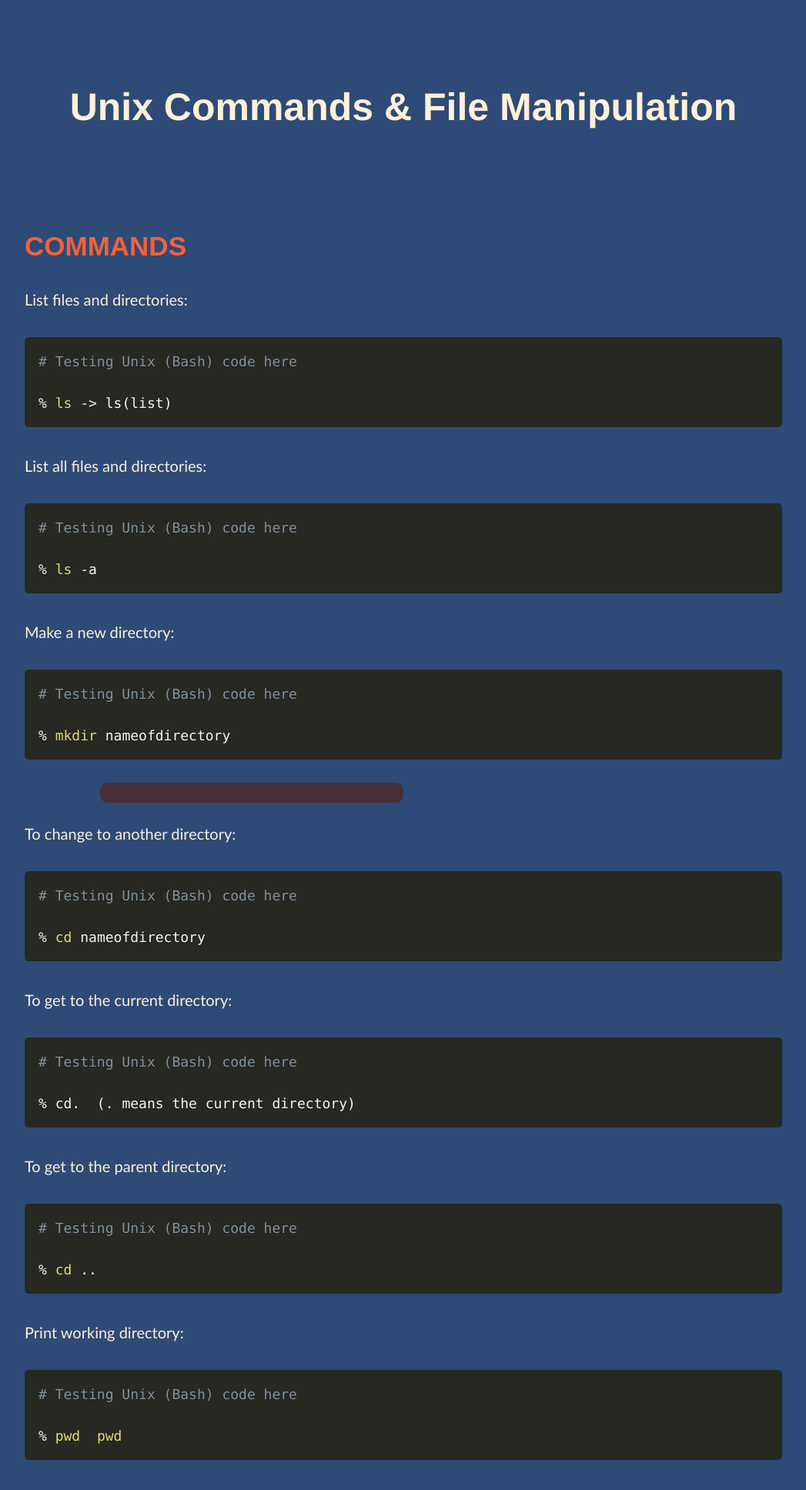
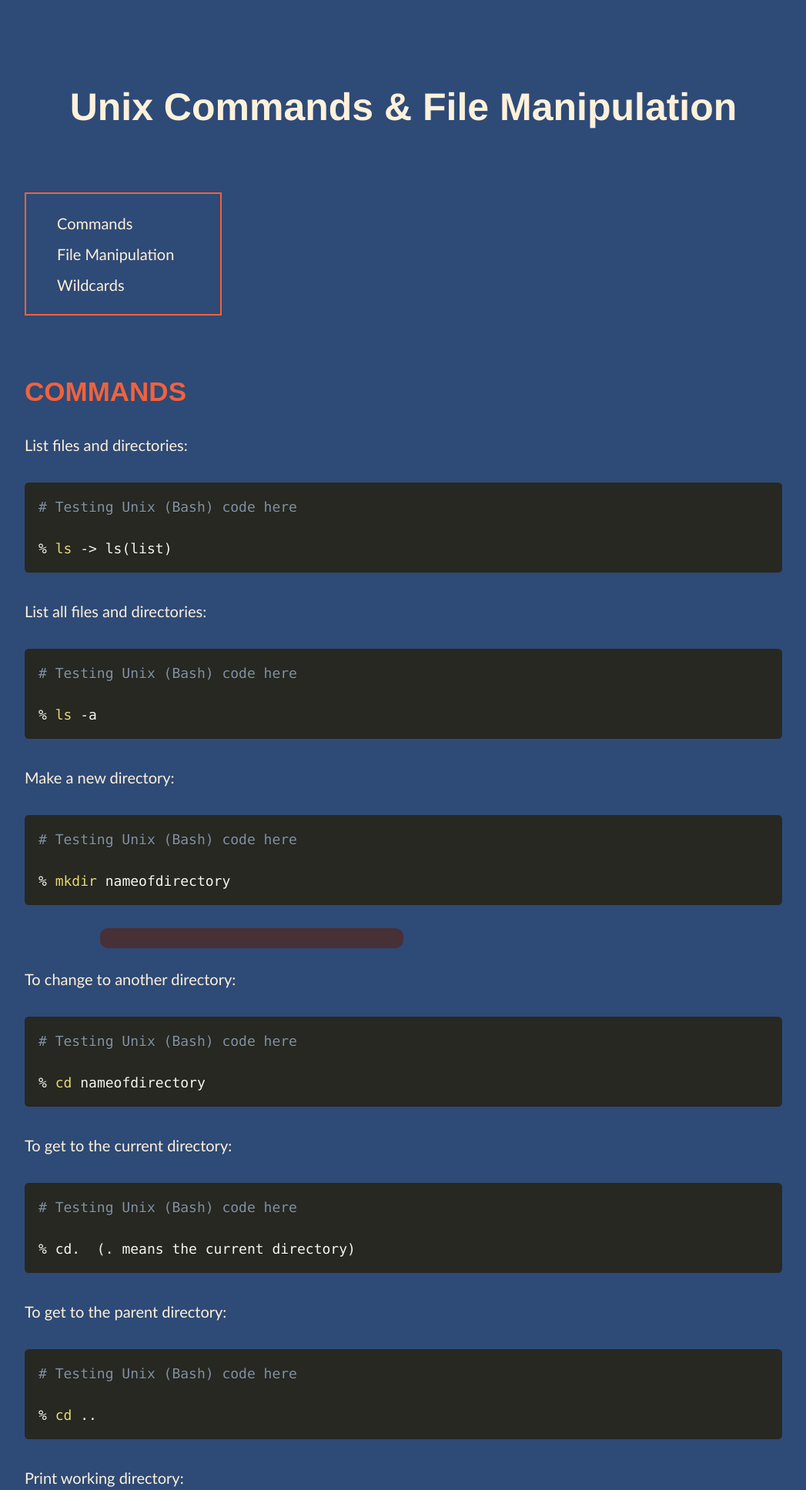
Before and after one commit to AVucelic/Techaro, a PHP site: page /commands.php in a window 1280 px wide. Shown: the part 823-2759 px from the top of the page at 77% size, without its empty margins (116-1163 px from the left). Run offline with PHP 8.4, Linux system fonts and the light colour scheme.

Commit message:
Changes mafe

```diff
--- a/Techaro_Group_Project/assets/css/style.css
+++ b/Techaro_Group_Project/assets/css/style.css
@@ -152,6 +152,67 @@ footer{
 
 }
 
+
+/******STYLE FOR JUMP LINKS******/
+.jumpLinks{
+    position: sticky;
+    display: inline-block;
+    border: #F0623D solid 2px;
+    padding-right: 30px;
+}
+
+.linksUl{
+    list-style-type: none;
+}
+
+.linksUl li {
+    position: relative;
+    list-style: none;
+    transition: all 0.2s ease-in-out;
+}
+
+.linksUl li:after,
+.linksUl li:before {
+    content: "";
+    position: absolute;
+    display: block;
+    border: 0px solid transparent;
+    width: 0%;
+    height: 0%;
+    transition: all 0.3s ease;
+}
+
+.linksUl li::after {
+    width: 0%;
+    height: 0%;
+    top: 0;
+    left: -12px;
+    border-top: 2px solid transparent;
+    border-left: 2px solid transparent;
+}
+
+.linksUl li:before {
+    width: 0%;
+    height: 0%;
+    right: 15px;
+    bottom: 0;
+    border-bottom: 2px solid transparent;
+    border-right: 2px solid transparent;
+}
+
+.linksUl li:hover::before,
+.linksUl li:hover::after {
+    width: 10px;
+    height: 10px;
+    border-color: #F0623D;
+}
+
+.link{
+    color: #FEF1DB;
+    text-decoration: none;
+    margin-right: 30px;
+
+}
 /*Style for text and iamge*/
 .text-image{
     display: flex;
--- a/Techaro_Group_Project/assets/php/nav.php
+++ b/Techaro_Group_Project/assets/php/nav.php
@@ -24,4 +24,4 @@
         </div>
         <div id="menu-background"></div>
     </div>
-    <script src="assets/js/home-navbar.js"></script>
+<script src="assets/js/home-navbar.js"></script>
--- a/Techaro_Group_Project/commands.php
+++ b/Techaro_Group_Project/commands.php
@@ -2,11 +2,17 @@
     $name = 'Commands';
     include 'assets/php/nav.php';
 ?>
-    <main>
     <main class="main1">
-        <div class>
+        <div>
             <h1 >Unix Commands & File Manipulation</h1>
-            <h2>COMMANDS</h2>
+            <div class="jumpLinks">
+                <ul class="linksUl">
+                    <li><a class="link" href="#section_Commands">Commands</a></li>
+                    <li><a class="link" href="#section_Manipulate">File Manipulation</a></li>
+                    <li><a class="link" href="#section_Wildcards">Wildcards</a></li>
+                </ul>
+            </div>
+            <h2 id="section_Commands">COMMANDS</h2>
 
                 <p class="p1"> List files and directories: </p>
 
@@ -16,7 +22,7 @@
 
                 % ls -> ls(list)
             </code></pre> </div>
-        </div>
+
 
                  <!-- <p class="p2"> % ls -> ls(list) </p> -->
                 <p class="p1"> List all files and directories:  </p>
@@ -94,7 +100,7 @@
 
         </div>
         <div>
-            <h2>MANIPULATING FILES</h2>
+            <h2 id="section_Manipulate">MANIPULATING FILES</h2>
 
                 <p class="p1">To copy file1 and call it file2: </p>
 
@@ -292,7 +298,7 @@
 
 
 
-            <h2>WILDCARDS</h2>
+            <h2 id="section_Wildcards">WILDCARDS</h2>
             <p class="p1">	Match any number of characters: </p>
 
 
```
Also changed, not shown: Techaro_Group_Project/comp_networks.php (+7 -0 lines), Techaro_Group_Project/create_files.php (+7 -0 lines), 1 other file.
